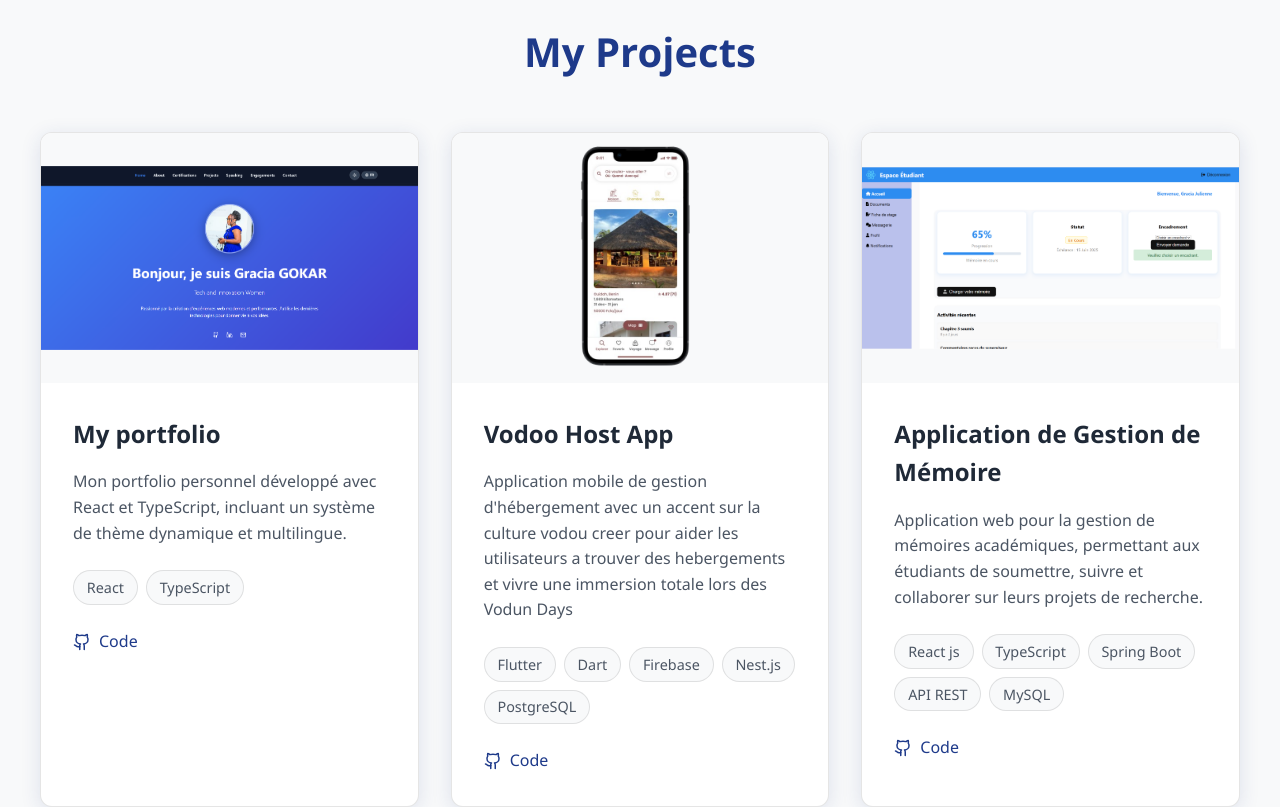
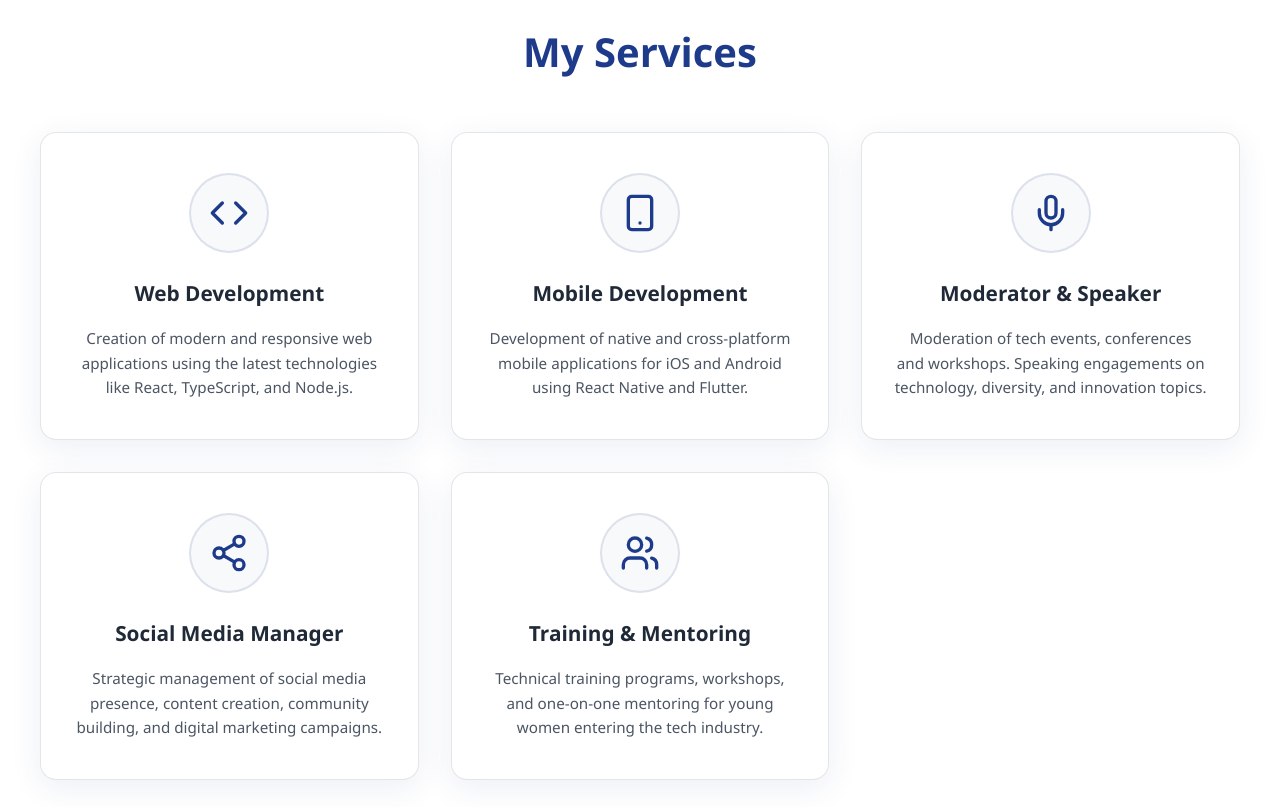
Before and after one commit to FleurAccacia/portfolio, a React (Create React App) app: page / in a window 1280 px wide. Shown: the part 940-1747 px from the top of the page. Built offline with nearby package versions, Linux system fonts and the light colour scheme.

Commit message:
creation de la section services, modification de la page Home

```diff
--- /dev/null
+++ b/src/components/Services/Services.tsx
@@ -0,0 +1,150 @@
+import React from "react";
+import { motion } from "framer-motion";
+import styled from "styled-components";
+import { Code, Smartphone, Mic, Share2, Users } from "lucide-react";
+import { useTheme } from "../../contexts/ThemeContext";
+import { useLanguage } from "../../contexts/LanguageContext";
+
+const ServicesContainer = styled.section<{ theme: any }>`
+  padding: 5rem 2rem;
+  background: ${(props) => props.theme.background};
+  transition: background-color 0.3s ease;
+`;
+
+const Container = styled.div`
+  max-width: 1200px;
+  margin: 0 auto;
+`;
+
+const SectionTitle = styled(motion.h2)<{ theme: any }>`
+  font-size: 2.5rem;
+  font-weight: bold;
+  text-align: center;
+  margin-bottom: 3rem;
+  color: ${(props) => props.theme.primary};
+`;
+
+const ServicesGrid = styled.div`
+  display: grid;
+  grid-template-columns: repeat(auto-fit, minmax(280px, 1fr));
+  gap: 2rem;
+  margin-top: 3rem;
+`;
+
+const ServiceCard = styled(motion.div)<{ theme: any }>`
+  background: ${(props) => props.theme.cardBackground};
+  padding: 2.5rem 2rem;
+  border-radius: 16px;
+  text-align: center;
+  box-shadow: 0 8px 32px ${(props) => `${props.theme.primary}15`};
+  border: 1px solid ${(props) => props.theme.border};
+  transition: all 0.3s ease;
+
+  &:hover {
+    transform: translateY(-8px);
+    box-shadow: 0 16px 48px ${(props) => `${props.theme.primary}25`};
+  }
+`;
+
+const ServiceIcon = styled.div<{ theme: any }>`
+  color: ${(props) => props.theme.primary};
+  margin-bottom: 1.5rem;
+  display: flex;
+  justify-content: center;
+  align-items: center;
+  width: 80px;
+  height: 80px;
+  background: ${(props) => props.theme.backgroundSecondary};
+  border-radius: 50%;
+  margin: 0 auto 1.5rem;
+  border: 2px solid ${(props) => `${props.theme.primary}20`};
+`;
+
+const ServiceTitle = styled.h3<{ theme: any }>`
+  font-size: 1.3rem;
+  font-weight: bold;
+  margin-bottom: 1rem;
+  color: ${(props) => props.theme.textPrimary};
+`;
+
+const ServiceDescription = styled.p<{ theme: any }>`
+  color: ${(props) => props.theme.textSecondary};
+  line-height: 1.6;
+  font-size: 0.95rem;
+`;
+
+const Services: React.FC = () => {
+  const { theme } = useTheme();
+  const { t } = useLanguage();
+
+  const services = [
+    {
+      icon: <Code size={40} />,
+      title: t.webDevelopment,
+      description: t.webDevDesc,
+    },
+    {
+      icon: <Smartphone size={40} />,
+      title: t.mobileDevelopment,
+      description: t.mobileDevDesc,
+    },
+    {
+      icon: <Mic size={40} />,
+      title: t.moderatorSpeaker,
+      description: t.moderatorDesc,
+    },
+    {
+      icon: <Share2 size={40} />,
+      title: t.socialMediaManager,
+      description: t.socialMediaDesc,
+    },
+    {
+      icon: <Users size={40} />,
+      title: t.trainingMentoring,
+      description: t.trainingDesc,
+    },
+  ];
+
+  const cardVariants = {
+    hidden: { opacity: 0, y: 50 },
+    visible: { opacity: 1, y: 0 },
+  };
+
+  return (
+    <ServicesContainer theme={theme}>
+      <Container>
+        <SectionTitle
+          theme={theme}
+          initial={{ opacity: 0, y: 30 }}
+          whileInView={{ opacity: 1, y: 0 }}
+          transition={{ duration: 0.6 }}
+          viewport={{ once: true }}
+        >
+          {t.servicesTitle}
+        </SectionTitle>
+
+        <ServicesGrid>
+          {services.map((service, index) => (
+            <ServiceCard
+              key={index}
+              theme={theme}
+              variants={cardVariants}
+              initial="hidden"
+              whileInView="visible"
+              transition={{ duration: 0.6, delay: index * 0.1 }}
+              viewport={{ once: true }}
+            >
+              <ServiceIcon theme={theme}>{service.icon}</ServiceIcon>
+              <ServiceTitle theme={theme}>{service.title}</ServiceTitle>
+              <ServiceDescription theme={theme}>
+                {service.description}
+              </ServiceDescription>
+            </ServiceCard>
+          ))}
+        </ServicesGrid>
+      </Container>
+    </ServicesContainer>
+  );
+};
+
+export default Services;
--- a/src/contexts/LanguageContext.tsx
+++ b/src/contexts/LanguageContext.tsx
@@ -39,6 +39,19 @@ interface Translations {
   // Certifications Section
   certificationsTitle: string;
   verify: string;
+
+  // Services Section
+  servicesTitle: string;
+  webDevelopment: string;
+  mobileDevelopment: string;
+  moderatorSpeaker: string;
+  socialMediaManager: string;
+  trainingMentoring: string;
+  webDevDesc: string;
+  mobileDevDesc: string;
+  moderatorDesc: string;
+  socialMediaDesc: string;
+  trainingDesc: string;
 
   // Speaking Section
   speakingTitle: string;
@@ -105,6 +118,24 @@ const translations: Record<Language, Translations> = {
     certificationsTitle: "Certifications",
     verify: "Vérifier",
 
+    // Services Section
+    servicesTitle: "Mes Services",
+    webDevelopment: "Développement Web",
+    mobileDevelopment: "Développement Mobile",
+    moderatorSpeaker: "Modératrice & Speaker",
+    socialMediaManager: "Social Media Manager",
+    trainingMentoring: "Formatrice & Mentoring",
+    webDevDesc:
+      "Création d'applications web modernes et responsives utilisant les dernières technologies comme React, TypeScript et Node.js.",
+    mobileDevDesc:
+      "Développement d'applications mobiles natives et cross-platform pour iOS et Android avec React Native et Flutter.",
+    moderatorDesc:
+      "Animation d'événements tech, conférences et ateliers. Interventions sur les thèmes de la technologie, diversité et innovation.",
+    socialMediaDesc:
+      "Gestion stratégique de la présence sur les réseaux sociaux, création de contenu, développement de communautés et campagnes marketing digitales.",
+    trainingDesc:
+      "Programmes de formation technique, ateliers et mentoring individuel pour les jeunes femmes entrant dans le secteur tech.",
+
     // Speaking Section
     speakingTitle: "Speaking",
     slides: "Slides",
@@ -167,6 +198,24 @@ const translations: Record<Language, Translations> = {
     // Certifications Section
     certificationsTitle: "Certifications",
     verify: "Verify",
+
+    // Services Section
+    servicesTitle: "My Services",
+    webDevelopment: "Web Development",
+    mobileDevelopment: "Mobile Development",
+    moderatorSpeaker: "Moderator & Speaker",
+    socialMediaManager: "Social Media Manager",
+    trainingMentoring: "Training & Mentoring",
+    webDevDesc:
+      "Creation of modern and responsive web applications using the latest technologies like React, TypeScript, and Node.js.",
+    mobileDevDesc:
+      "Development of native and cross-platform mobile applications for iOS and Android using React Native and Flutter.",
+    moderatorDesc:
+      "Moderation of tech events, conferences and workshops. Speaking engagements on technology, diversity, and innovation topics.",
+    socialMediaDesc:
+      "Strategic management of social media presence, content creation, community building, and digital marketing campaigns.",
+    trainingDesc:
+      "Technical training programs, workshops, and one-on-one mentoring for young women entering the tech industry.",
 
     // Speaking Section
     speakingTitle: "Speaking",
--- a/src/pages/Home.tsx
+++ b/src/pages/Home.tsx
@@ -1,12 +1,12 @@
 import React from "react";
 import Hero from "../components/Hero/Hero";
-import Projects from "../components/Projects/Projects";
+import Services from "../components/Services/Services";
 
 const Home: React.FC = () => {
   return (
     <>
       <Hero />
-      <Projects />
+      <Services />
     </>
   );
 };
```
